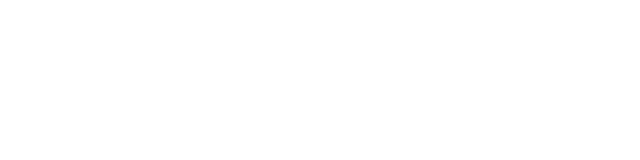
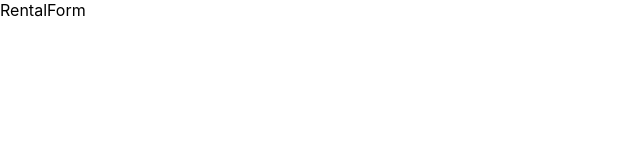
Before and after one commit to MehrXloop/RoadRunner-frontend, a React (Create React App) app: page /rentalForm/1 in a window 1280 px wide. Shown: the top 160 px of the page, without its empty margins (0-640 px from the left). Built offline with nearby package versions, Linux system fonts and the light colour scheme.

Commit message:
adding routing

```diff
--- a/src/App.js
+++ b/src/App.js
@@ -1,17 +1,21 @@
-import { BrowserRouter as Router , Routes , Route } from "react-router-dom";
+import { BrowserRouter as Router, Routes, Route } from "react-router-dom";
+import CarDetail from "./pages/carDetail/CarDetail";
+import CarList from "./pages/carList/CarList";
+import RentalForm from "./pages/RentalForm/RentalForm";
+import Thanks from "./pages/thanks/Thanks";
 
 function App() {
   return (
-  <div>
+    <div>
       <Router>
         <Routes>
-          <Route  path="/"/>
-          <Route  path="/:id"/>
-          <Route  path="/rentalform/:id"/>
-          <Route  path="/thanks"/>
+          <Route path='/' element={<CarList/>}/>
+          <Route path='/:id' element={<CarDetail/>}/>
+          <Route path='/rentalForm/:id' element={<RentalForm/>}/>
+          <Route path='/thanks' element={<Thanks/>}/>
         </Routes>
       </Router>
-  </div>
+    </div>
   );
 }
 
--- /dev/null
+++ b/src/pages/RentalForm/RentalForm.jsx
@@ -0,0 +1,9 @@
+import React from 'react'
+
+function RentalForm() {
+  return (
+    <div>RentalForm</div>
+  )
+}
+
+export default RentalForm
--- /dev/null
+++ b/src/pages/carDetail/CarDetail.jsx
@@ -0,0 +1,9 @@
+import React from 'react'
+
+function CarDetail() {
+  return (
+    <div>CarDetail</div>
+  )
+}
+
+export default CarDetail
--- /dev/null
+++ b/src/pages/carList/CarList.jsx
@@ -0,0 +1,9 @@
+import React from 'react'
+
+function CarList() {
+  return (
+    <div>CarList</div>
+  )
+}
+
+export default CarList
--- /dev/null
+++ b/src/pages/thanks/Thanks.jsx
@@ -0,0 +1,9 @@
+import React from 'react'
+
+function Thanks() {
+  return (
+    <div>Thanks</div>
+  )
+}
+
+export default Thanks
```
